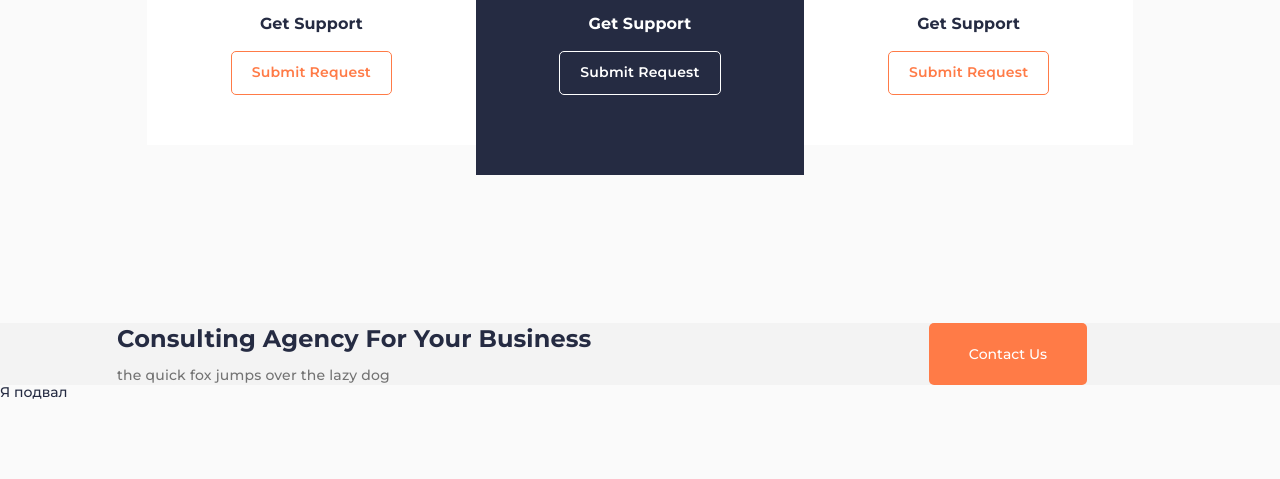
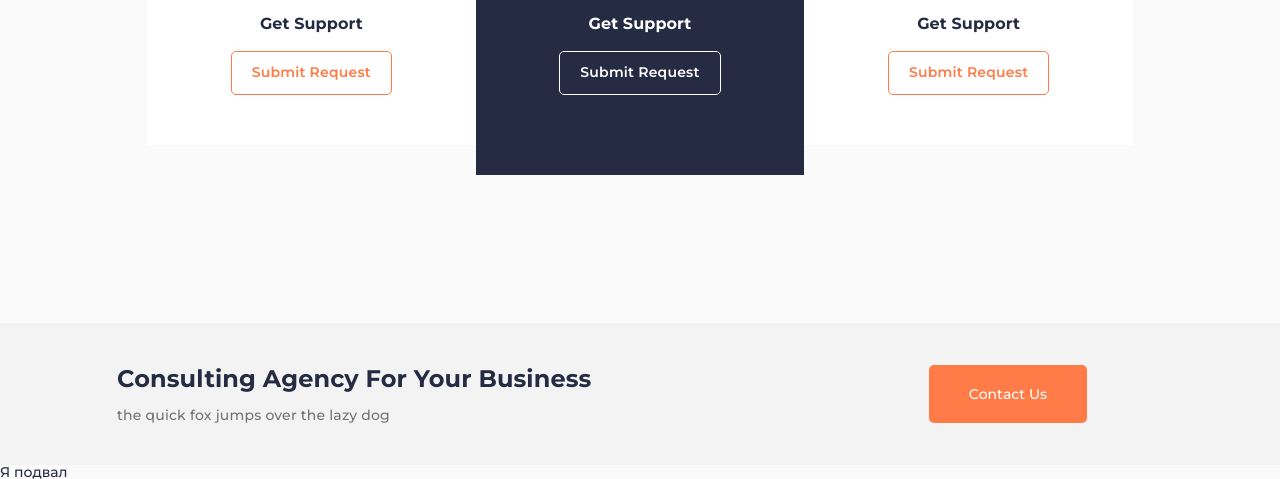
Before and after one commit to SerhiiLytvin/project-relvise, a plain HTML site: page index.html in a window 1280 px wide. Shown: the part 3783-4262 px from the top of the page. Before the commit the page ends 4182 px from the top, so only its background shows below. Drawn offline with Linux system fonts and the light colour scheme.

Commit message:
contact section is completed

```diff
--- a/scss/styles.scss
+++ b/scss/styles.scss
@@ -927,20 +927,29 @@
 /*------CONTACT------------------------------------------------------*/
 
 .contact {
-  padding: 0 40px;
+  padding: 40px 0;
   background: #F3F3F3;
 }
 .contact__container {
 }
 .contact__body {
+  @media (min-width: 765px) {
     display: flex;
-  flex-wrap: wrap;
     justify-content: space-between;
+    align-items: center;
+  }
 }
 .contact__content {
   & >:not(:last-child) {
     margin: 0px 0px 10px 0px;
   }
+
+  @media (max-width: 765px) {
+    &:not(:last-child) {
+      margin: 0px 0px 10px 0px;
+    }
+  }
+
 }
 .contact__title {
   font-size: 24px;
@@ -955,25 +964,45 @@
 }
 
 .contact__wrapper {
-  padding: 0 76px;
+
+  @media (min-width: 765px) {
+    min-height: 58px;
     display: flex;
     justify-content: center;
     align-items: center;
-  min-height: auto;
+  }
+
+  @media (min-width: 977px) {
+    padding: 0 76px;
+  }
 }
 .contact__button {
-  align-self: stretch;
+  display: block;
   border-radius: 5px;
   background-color: #FF7B47;
+  color: #FFF;
+  text-align: center;
 
-  padding: 0px 40px;
+  transition: background-color 0.3s ease 0s;
 
-  color: #FFF;
+  &:hover {
+    background-color: #aa5330;
+  }
 
+  @media (max-width: 765px) {
     display: flex;
     justify-content: center;
     align-items: center;
-  text-align: center;
+    padding: 15px 0px;
+  }
+
+  @media (min-width: 765px) {
+    align-self: stretch;
+    padding: 0px 40px;
+    display: flex;
+    justify-content: center;
+    align-items: center;
+  }
 }
 
 /*------FOOTER-------------------------------------------------------*/
```
Also changed, not shown: css/styles.css. Lines whose indentation alone changed are shown as unchanged.
